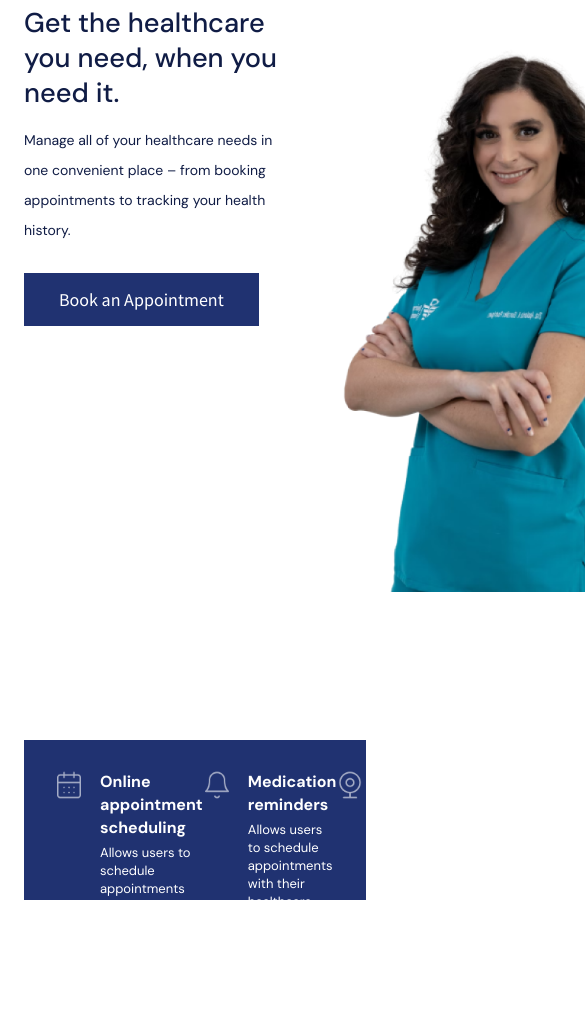
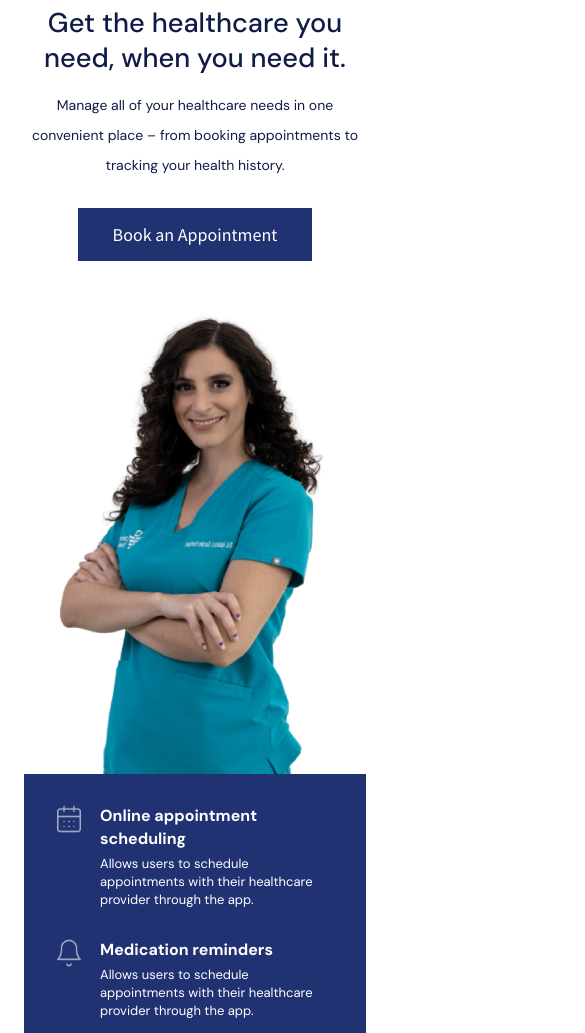
Before and after one commit to triabagus/holadok, a plain HTML site: page index.html in a window 390 px wide. Shown: the part 67-1100 px from the top of the page, 585 px wide, since content can reach past the window. Before the commit the page ends 1037 px from the top, so only its background shows below. Drawn offline with nearby package versions, Linux system fonts and the light colour scheme.

Commit message:
Breakpoints: mobile & tablet device

```diff
--- a/assets/css/style.css
+++ b/assets/css/style.css
@@ -252,6 +252,7 @@ button {
 .home__container{
   grid-template-columns: 255px 392px;
   justify-content: space-between;
+  align-items: center;
 }
 
 .home__images{
@@ -330,12 +331,12 @@ button {
 
 /* Info */
 .info__container{
-  grid: 100px / auto auto auto;
+  grid: 130px / auto auto auto;
   grid-gap: 29px;
   background: #203271;
   position: relative;
   padding: 30px;
-  margin-top: 9rem;
+  margin-top: -1rem;
 }
 
 .info__child{
@@ -382,6 +383,19 @@ button {
   }
 }
 
+
+@media screen and (max-width: 500px){
+  .home__container,
+  .info__container{
+    display: flex;
+    flex-direction: column;
+  }
+
+  .home__data{
+    text-align: center;
+  }
+}
+
 /* For medium devices */
 @media screen and (min-width: 769px){
   .nav__logo{
@@ -422,6 +436,11 @@ button {
     top: -13rem;
     left: 0rem;
   }
+
+  .info__container{
+    grid: 100px / auto auto auto;
+    margin-top: 9rem;
+  }
 }
 
 /* For large devices */
@@ -437,6 +456,7 @@ button {
   .home__container{
     grid-template-columns: 480px 450px;
     padding-block: 7rem 3rem;
+    align-items: inherit;
   }
 
   .container{
```
